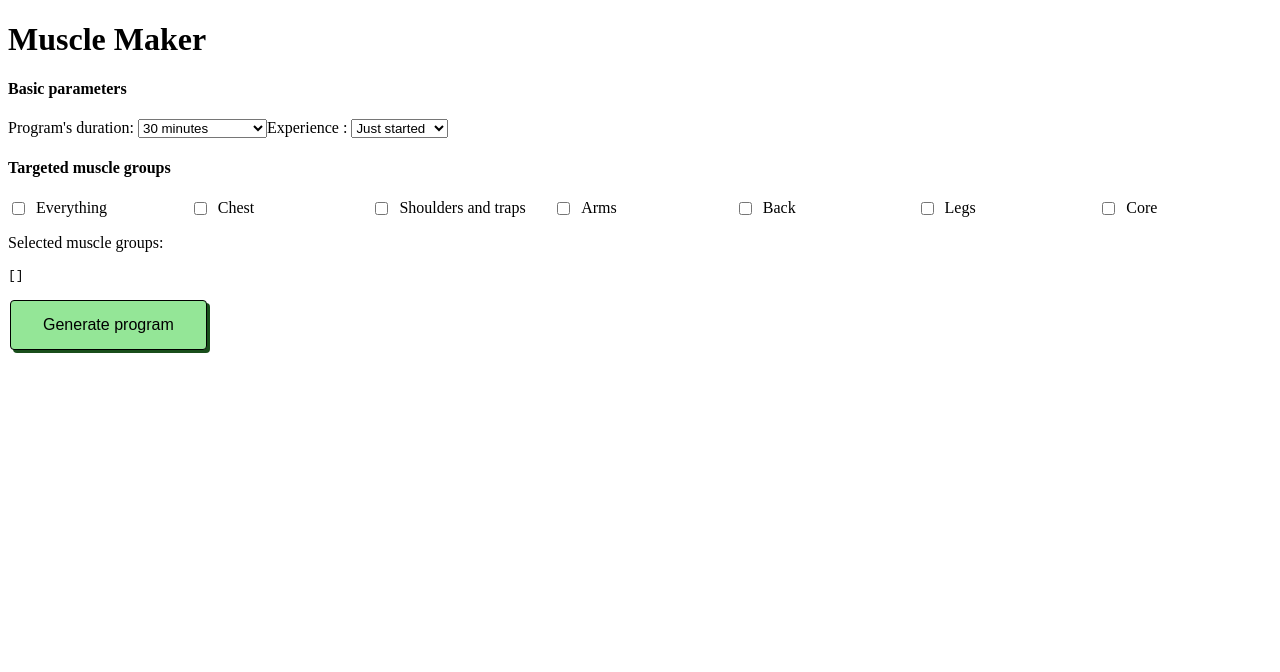
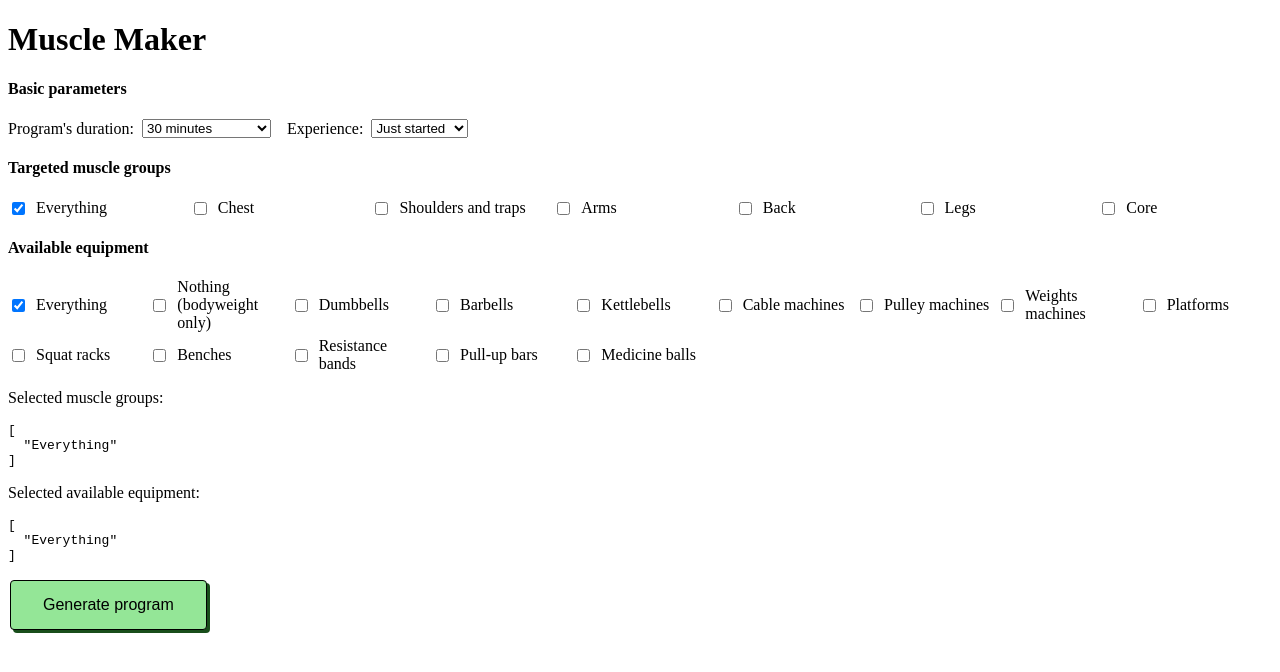
Before and after one commit to Flag69/Muscle-Maker, a Vue app in the folder frontend/: page / in a window 1280 px wide. Shown: the top 672 px of the page. Built offline with nearby package versions, Linux system fonts and the light colour scheme.

Commit message:
working on filters functions

```diff
--- a/frontend/src/components/filtersDisplay.vue
+++ b/frontend/src/components/filtersDisplay.vue
@@ -2,6 +2,8 @@
 
     <h4>Basic parameters</h4>
 
+    <div class="filter-container">
+        <div class="filter-container-row">
             <label for="durationFilter">Program's duration: </label>
             <select name="durationFilter" id="durationFilter">
                 <option value="30">30 minutes</option>
@@ -12,20 +14,35 @@
                 <option value="105">1 hour 45 minutes</option>
                 <option value="120">2 hours</option>
             </select>
+        </div>
 
-    <label for="levelFilter">Experience : </label>
+        <div class="filter-container-row">
+            <label for="levelFilter">Experience: </label>
             <select name="levelFilter" id="levelFilter">
                 <option value="1">Just started</option>
                 <option value="2">Beginner</option>
                 <option value="3">Intermediate</option>
                 <option value="4">Advanced</option>
             </select>
+        </div>
+    </div>
 
     <h4>Targeted muscle groups</h4>
 
     <div class="checkbox-group">
         <label v-for="item in musclegroupsOptions" :key="item" class="checkbox-label">
-                <input type="checkbox" :value="item" v-model="musclegroups" />
+            <input type="checkbox" :value="item" v-model="musclegroups" @change="toggleMuscleGroup(item)" />
+
+            {{ item }}
+
+        </label>
+    </div>
+
+    <h4>Available equipment</h4>
+
+    <div class="checkbox-group">
+        <label v-for="item in availableEquipmentOptions" :key="item" class="checkbox-label">
+            <input type="checkbox" :value="item" v-model="availableEquipment" @change="toggleAvailableEquipment(item)" />
 
             {{ item }}
 
@@ -35,12 +52,16 @@
         <p>Selected muscle groups:</p>
         <pre>{{ musclegroups }}</pre>
 
+        <p>Selected available equipment:</p>
+        <pre>{{ availableEquipment }}</pre>
+
 </template>
 
 <script setup>
 import { ref } from "vue"
 
-const musclegroups = ref([])
+const musclegroups = ref(["Everything"])
+const availableEquipment = ref(["Everything"])
 
 const musclegroupsOptions = [
     "Everything",
@@ -51,6 +72,43 @@ const musclegroupsOptions = [
     "Legs",
     "Core"
 ]
+
+const availableEquipmentOptions = [
+    "Everything",
+    "Nothing (bodyweight only)",
+    "Dumbbells",
+    "Barbells",
+    "Kettlebells",
+    "Cable machines",
+    "Pulley machines",
+    "Weights machines",
+    "Platforms",
+    "Squat racks",
+    "Benches",
+    "Resistance bands",
+    "Pull-up bars",
+    "Medicine balls",
+]
+
+function toggleMuscleGroup(item) {
+    if (item === 'Everything') {
+        musclegroups.value = ['Everything']
+    } else {
+        musclegroups.value = musclegroups.value.filter(
+            group => group !== 'Everything'
+        )
+    }
+}
+
+function toggleAvailableEquipment(item) {
+    if (item === 'Everything') {
+        availableEquipment.value = ['Everything']
+    } else {
+        availableEquipment.value = availableEquipment.value.filter(
+            equip => equip !== 'Everything'
+        )
+    }
+}
 
 </script>
 
@@ -68,4 +126,17 @@ const musclegroupsOptions = [
     gap: 0.3rem 0.5rem;
 }
 
+.filter-container {
+    display: flex;
+    gap: 1rem 1rem;
+    flex-wrap: wrap;
+}
+
+.filter-container-row {
+    display: inline-flex;
+    align-items: center;
+    gap: 0.5rem;
+    flex-wrap: nowrap;
+}
+
 </style>
```
Lines whose indentation alone changed are shown as unchanged.
